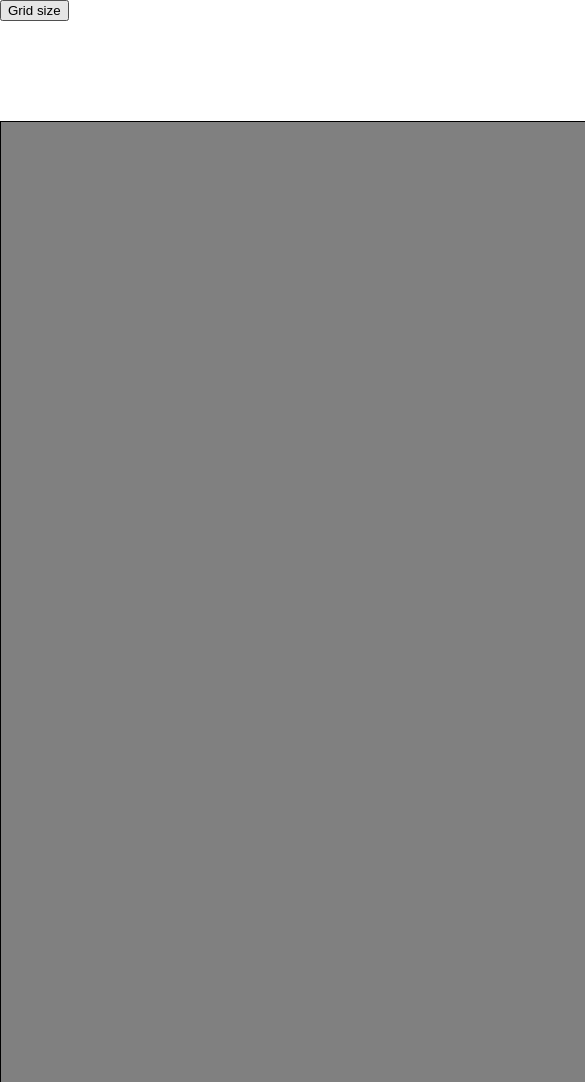
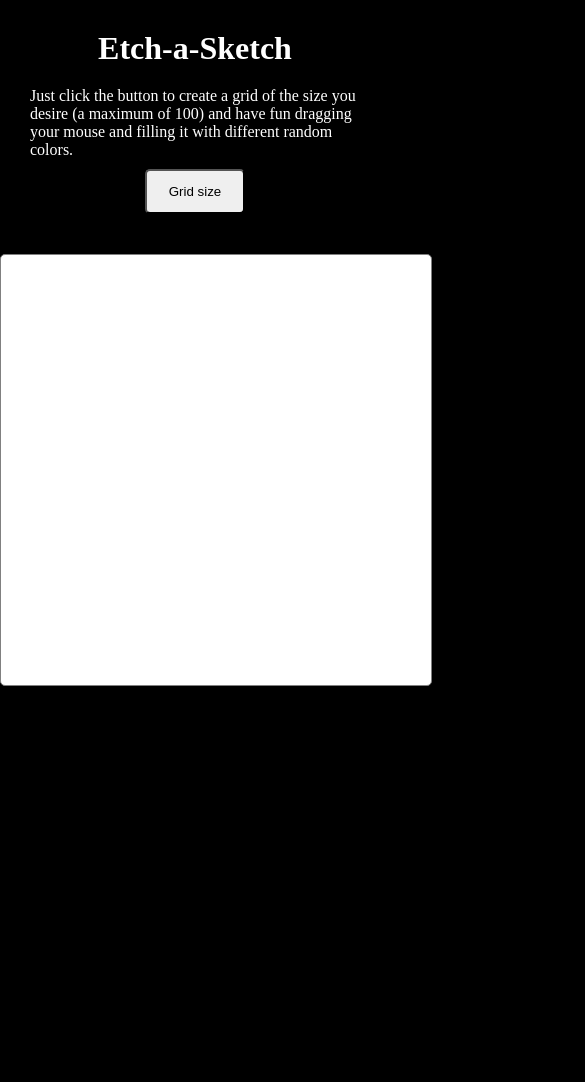
Before and after one commit to vaskubrat/etch-sketch, a plain HTML site: page index.html in a window 390 px wide. Shown: the top 1082 px of the page, 585 px wide, since content can reach past the window. After the commit the page ends 844 px from the top, so only its background shows below. Drawn offline with Linux system fonts and the light colour scheme.

Commit message:
updated all files

```diff
--- a/index.html
+++ b/index.html
@@ -6,13 +6,13 @@
         <title>Etch-a-Sketch</title>
         <link rel="stylesheet" href="styles.css">
     </head>
-
     <body>
+        <div class="text">
+            <h1 class="title">Etch-a-Sketch</h1>
+            <p class="instructions">Just click the button to create a grid of the size you desire (a maximum of 100) and have fun dragging your mouse and filling it with different random colors.</p>
             <button class="grid-size-btn">Grid size</button>
-
+        </div>
         <div class="grid-container">
-
-    </div>
         <script src="script.js"></script>
     </body>
 </html>
--- a/script.js
+++ b/script.js
@@ -1,44 +1,39 @@
 const gridContainer = document.querySelector(".grid-container");
 const gridSizeButton = document.querySelector(".grid-size-btn");
+let row = document.querySelector('.row');
 
-gridSizeButton.addEventListener("click", () => {
+gridSizeButton.addEventListener("click", function drawSquares() {
 
     let squaresString = prompt("How many squares do you want?", "0");
     let squaresNumber = Number(squaresString);
 
-    getRandomRgbNumber();
+    if (squaresNumber > 100) {
+        alert("The maximum number is 100.");
+        squaresNumber = 100;
+    }
+
     gridContainer.innerHTML = "";
 
     for (let i = 0; i < squaresNumber; i++) {
         let col = document.createElement("div");
         col.classList.add("col");
-        let colContent = col.innerHTML;
-        colContent = "";
+        gridContainer.appendChild(col);
+    }
 
-        gridContainer.appendChild(col);
-        columns = document.querySelectorAll(".col");
-    }
+    let columns = document.querySelectorAll(".col");
+
     columns.forEach((col) => {
         for (let i = 0; i < squaresNumber; i++) {
-
             let row = document.createElement("div");
             row.classList.add("row");
-            let rowContent = row.innerHTML;
-            rowContent = "";
-
             col.appendChild(row);
+            row.addEventListener("mouseover", () => {
+                let rColor = (Math.floor(Math.random() * 256));
+                let gColor = (Math.floor(Math.random() * 256));
+                let bColor = (Math.floor(Math.random() * 256));
+                row.style.backgroundColor = `rgb(${rColor}, ${gColor}, ${bColor})`;
+                /*row.style.opacity += '-0.1';*/
+            })
         };
     });
- });
-
-function getRandomRgbNumber() {
-    let randomRGBNumber = (Math.floor(Math.random() * 256));
-    let r = randomRGBNumber;
-    console.log(r);
-    let g = randomRGBNumber;
-    console.log(g);
-    let b = randomRGBNumber;
-    console.log(b);
-    let RGB = 'rgb(${r},${g},${b})';
-    console.log(RGB);
-}
+})
--- a/styles.css
+++ b/styles.css
@@ -3,17 +3,45 @@
 }
 
 body {
-    background-color: white;
+    background-color: black;
     width: 100%
     height: auto;
+    margin: 0 auto;
+}
+
+.text {
+    display: flex;
+    color: white;
+    flex-direction: column;
+    padding: 50px;
+}
+
+.title {
+    margin-bottom: 20px;
+}
+
+.instructions {
+    margin-bottom: 30px;
+}
+
+.grid-size-btn {
+    width: 100px;
+    height: 45px;
+    border-radius: 5px;
+}
+
+.grid-size-btn:hover {
+    opacity: 80%;
+    box-shadow: 0 5px black;
+    transform: translateY(2px);
 }
 
 .grid-container {
-    margin-top: 100px;
-    margin-bottom: 100px;
-    background-color: grey;
-    border: black solid 0.1px;
-
+    margin-top: 20px;
+    margin-bottom: 50px;
+    background-color: white;
+    border: grey solid 0.1px;
+    border-radius: 5px;
     width: 960px;
     height: 960px;
     display: flex;
@@ -29,7 +57,38 @@ body {
 
 .row {
     background-color: white;
-    border: 0.1rem black solid;
+    border: 0.1rem grey solid;
     width: 100%;
     height: 100%;
 }
+
+@media only screen and (max-width: 912px) {
+    .instructions {
+        margin-bottom: 20px;
+    }
+    .text {
+        padding: 40px;
+    }
+    .grid-container {
+        margin-top: 15px;
+        margin-bottom: 35px;
+        width: 645px;
+        height: 645px;
+    }
+}
+
+@media only screen and (max-width: 760px) {
+
+    .instructions {
+        margin-bottom: 10px;
+    }
+    .text {
+        padding: 30px;
+    }
+    .grid-container {
+        margin-top: 10px;
+        margin-bottom: 25px;
+        width: 430px;
+        height: 430px;
+    }
+}
```
Lines whose indentation alone changed are shown as unchanged.
